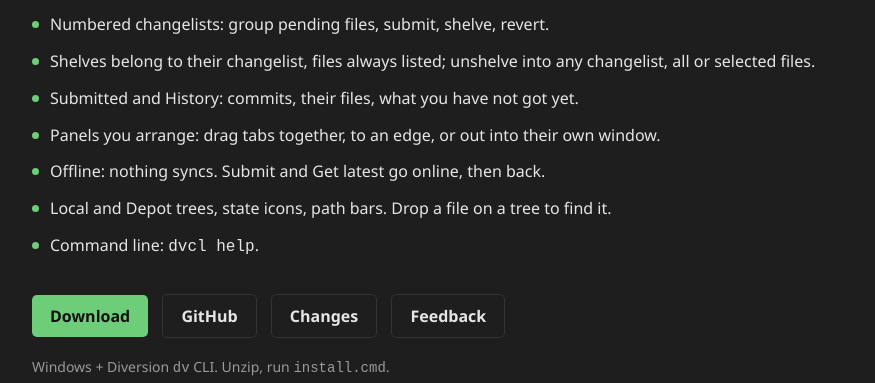
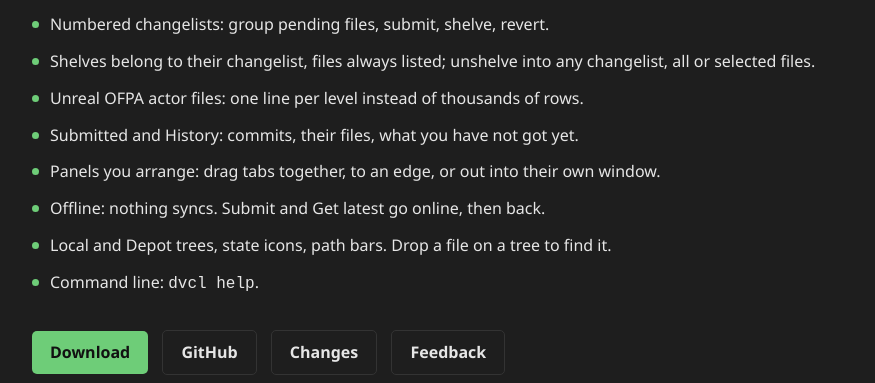
Before and after one commit to mapmodelers/dvcl, a plain HTML site: page docs/index.html in a window 1280 px wide. Shown: the part 678-1061 px from the top of the page, without its empty margins (202-1077 px from the left). Drawn offline with Linux system fonts and the light colour scheme.

Commit message:
dvcl 0.21.0: OFPA actor files shown as one line per level in changelists and shelves

```diff
--- a/docs/index.html
+++ b/docs/index.html
@@ -37,6 +37,7 @@
   <ul>
     <li>Numbered changelists: group pending files, submit, shelve, revert.</li>
     <li>Shelves belong to their changelist, files always listed; unshelve into any changelist, all or selected files.</li>
+    <li>Unreal OFPA actor files: one line per level instead of thousands of rows.</li>
     <li>Submitted and History: commits, their files, what you have not got yet.</li>
     <li>Panels you arrange: drag tabs together, to an edge, or out into their own window.</li>
     <li>Offline: nothing syncs. Submit and Get latest go online, then back.</li>
```
Also changed, not shown: docs/screenshot.png, 6 other files.
